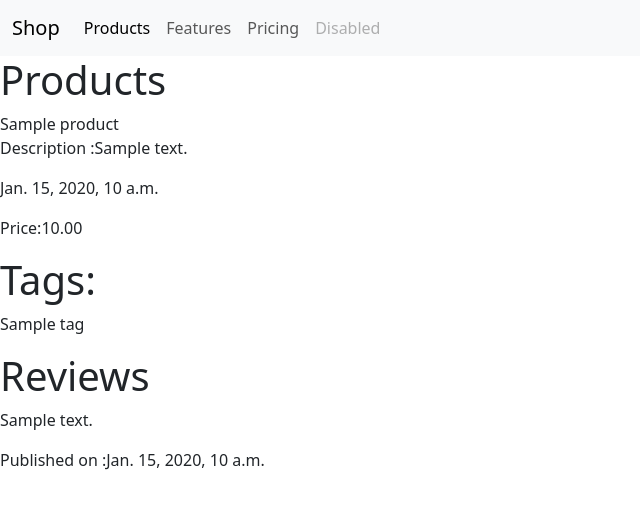
After one commit to Svauser/4m, a Django app: page /products/1 in a window 1280 px wide. The commit adds this page. Shown: the top 509 px of the page, without its empty margins (0-640 px from the left). Run offline with Django 4.2, Linux system fonts and the light colour scheme; tables that the repository leaves empty hold one stand-in row (values such as "Sample post").

Commit message:
third commit

```diff
--- a/blog/urls.py
+++ b/blog/urls.py
@@ -1,11 +1,14 @@
 from django.contrib import admin
 from django.urls import path
-from post.views import hello_view,current_date_view,goodbye_view,product_list_view,main_view
+from post.views import hello_view, current_date_view, goodbye_view, product_list_view, main_view, category_view,\
+    product_detail_view
 urlpatterns = [
     path('admin/', admin.site.urls),
-    path('hello/',hello_view,name='hello'),
-    path('current_date/', current_date_view,name='date'),
-    path('goodbye/', goodbye_view,name='goodbye'),
-    path('products/', product_list_view,name='product_list'),
-    path('', main_view, name='main')
+    path('hello/', hello_view, name='hello'),
+    path('current_date/', current_date_view, name='date'),
+    path('goodbye/', goodbye_view, name='goodbye'),
+    path('products/', product_list_view, name='product_list'),
+    path('', main_view, name='main'),
+    path('category/', category_view, name='category'),
+    path('products/<int:product_id>', product_detail_view, name='product_detail')
 ]
--- a/post/admin.py
+++ b/post/admin.py
@@ -1,4 +1,7 @@
 from django.contrib import admin
 
-from post.models import Product
+from post.models import Product, Review, Tag, Category
 admin.site.register(Product)
+admin.site.register(Review)
+admin.site.register(Tag)
+admin.site.register(Category)
--- a/post/models.py
+++ b/post/models.py
@@ -1,7 +1,27 @@
 from django.db import models
+class Category(models.Model):
+    name = models.CharField(max_length=100)
 
+    def __str__(self):
+        return self.name
+class Tag(models.Model):
+    name = models.CharField(max_length=50)
+
+    def __str__(self):
+        return self.name
 class Product(models.Model):
     name = models.CharField(max_length=100)
+    category = models.ForeignKey(
+        Category,
+        related_name='products',
+        on_delete=models.CASCADE,
+        null=True
+    )
+    tags = models.ManyToManyField(
+        Tag,
+        related_name="posts",
+        blank=True
+    )
     description = models.TextField()
     price = models.DecimalField(max_digits=10, decimal_places=2)
     image = models.ImageField(upload_to='products/images/%Y/%m/%d/')
@@ -9,3 +29,15 @@ class Product(models.Model):
     updated_at = models.DateTimeField(auto_now=True)
     def __str__(self):
         return self.name
+class Review(models.Model):
+    product = models.ForeignKey(
+        Product,
+        on_delete=models.CASCADE,
+        related_name='reviews'
+    )
+    text = models.TextField()
+    created_at = models.DateTimeField(auto_now_add=True)
+    updated_at = models.DateTimeField(auto_now=True)
+
+    def __str__(self):
+        return f"Review for {self.product.name}"
--- a/post/views.py
+++ b/post/views.py
@@ -1,7 +1,7 @@
 from django.shortcuts import render
 from django.http import HttpResponse
 from django.utils import timezone
-from post.models import Product
+from post.models import Product, Category, Tag, Review
 def hello_view(request):
     if request.method == 'GET':
         return HttpResponse('Hello!its my project')
@@ -16,7 +16,19 @@ def goodbye_view(request):
 def main_view(request):
     if request.method == 'GET':
         return render(request, 'main.html')
-
 def product_list_view(request):
     products = Product.objects.all()
-    return render(request, 'product_list.html', {'products': products})
+    return render(request, 'product/product_list.html', {'products': products})
+def product_detail_view(request, product_id):
+    try:
+        product = Product.objects.get(id=product_id)
+    except Product.DoesNotExist:
+        return render(request, 'errors/404.html')
+    #review = Review
+    context = {'product': product}
+
+    return render(request, 'product/product_detail.html', context)
+def category_view(request, category_id):
+    category = Category.objects.get(pk=category_id)
+    products_in_category = Product.objects.filter(category=category)
+    return render(request, 'category.html', {'category': category, 'products': products_in_category})
--- /dev/null
+++ b/templates/errors/404.html
@@ -0,0 +1 @@
+<img src="https://www.hostinger.com/tutorials/wp-content/uploads/sites/2/2018/06/how-to-fix-error-404-1.webp" alt="">
--- /dev/null
+++ b/templates/product/product_detail.html
@@ -0,0 +1,20 @@
+{% extends 'components/navbar.html' %}
+{% load static %}
+
+{% block content %}
+<h1>Products</h1>
+
+</h1>{{product.name}}</h1>
+<p> Description :{{ product.description }}</p>
+<p> {{ product.created_at }} </p>
+<p> Price:{{ product.price }} </p>
+<h1>Tags:</h1>
+{%for tag in product.tags.all%}
+<p>{{tag.name}}</p>
+{%endfor%}
+<h1>Reviews</h1>
+{%for review in product.reviews.all%}
+<p>{{review.text}}</p>
+<p> Published on :{{ review.created_at }}</p>
+{%endfor%}
+{%endblock%}
```
Also changed, not shown: templates/category.html (added, +9 -0 lines), templates/product/product_list.html (renamed from templates/product_list.html, +5 -5 lines), products/images/2024/03/28/file_2.jpg (added), products/images/2024/03/28/file_2_NZDha3r.jpg (added).
